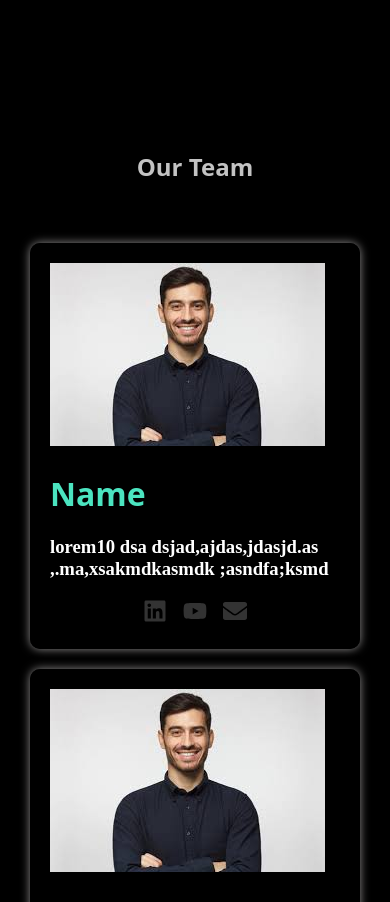
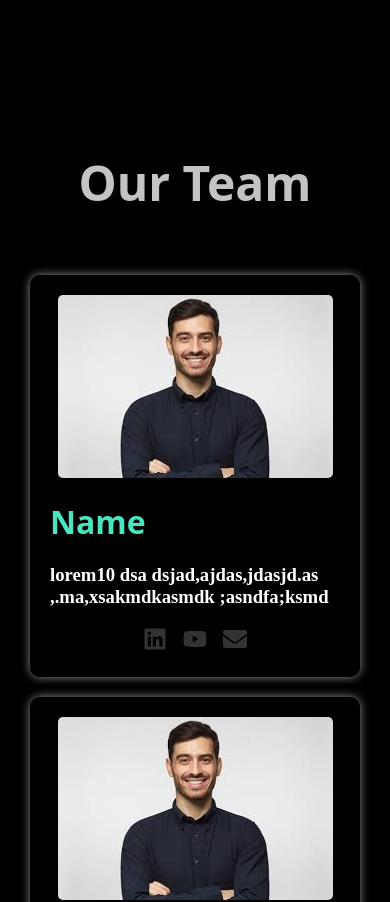
Before and after one commit to manuqwert1234/react_dsc, a React (Create React App) app: page / in a window 390 px wide. Shown: the part 2340-3242 px from the top of the page. Built offline with nearby package versions, Linux system fonts and the light colour scheme.

Commit message:
Update Teampart.css

```diff
--- a/src/style/Teampart.css
+++ b/src/style/Teampart.css
@@ -19,6 +19,7 @@
 
 
   .boxitems {
+    margin-top: 1rem;
     margin: auto;
     border: 2px;
     padding: 50px;
@@ -73,6 +74,15 @@
     color: #e6e6e6;
   }
 
+  .image {
+    border-radius: 5px;
+    display: block;
+    margin: 0 auto;
+    max-width: 100%;
+    height: auto;
+  }
+
+
   @media (max-width: 768px) {
     .box {
       grid-template-columns: repeat(2, 1fr);
@@ -94,7 +104,7 @@
     }
 
     .heading {
-      font-size: 1.5rem;
+      font-size: 3rem;
       padding: 30px;
     }
 
```
